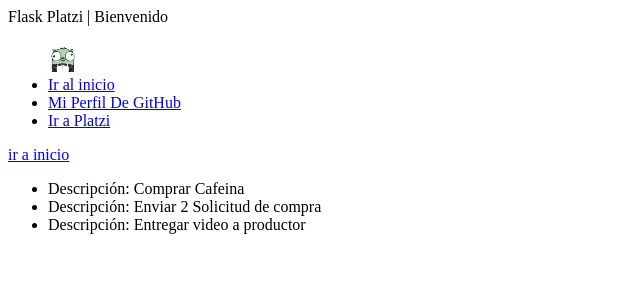
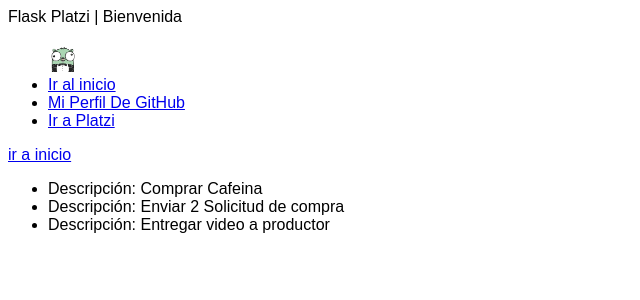
Before and after one commit to UltiRequiem/platzi-flask-taskapp, a Flask app: page /zero in a window 1280 px wide. Shown: the top 300 px of the page, without its empty margins (0-640 px from the left). Run offline with Flask 2, Linux system fonts and the light colour scheme.

Commit message:
✨ Update Statics

```diff
--- a/src/main.py
+++ b/src/main.py
@@ -2,7 +2,7 @@ from flask import Flask, request,make_response, redirect, render_template
 
 app = Flask(__name__, template_folder='./templates', static_folder='./static')
 
-todos = ['Comprar Cafeina', 'Enviar 2 Solicitud de compra', 'Entregar video a productor']
+todos = ['Comprar Cafeina','Enviar 2 Solicitud de compra', 'Entregar video a productor']
 @app.route('/')
 def index():
     user_ip = request.remote_addr
--- a/src/static/css/main.css
+++ b/src/static/css/main.css
@@ -1,3 +1,7 @@
 img {
 	max-width: 30px;
 }
+
+html {
+   font-family: sans-serif;
+}
--- a/src/templates/hello.html
+++ b/src/templates/hello.html
@@ -3,7 +3,7 @@
 
 {% block title %}
     {{ super() }}
-    Bienvenido
+    Bienvenida
 {% endblock %}
 
 {% block content %}
```
Also changed, not shown: src/static/img/me.png.
